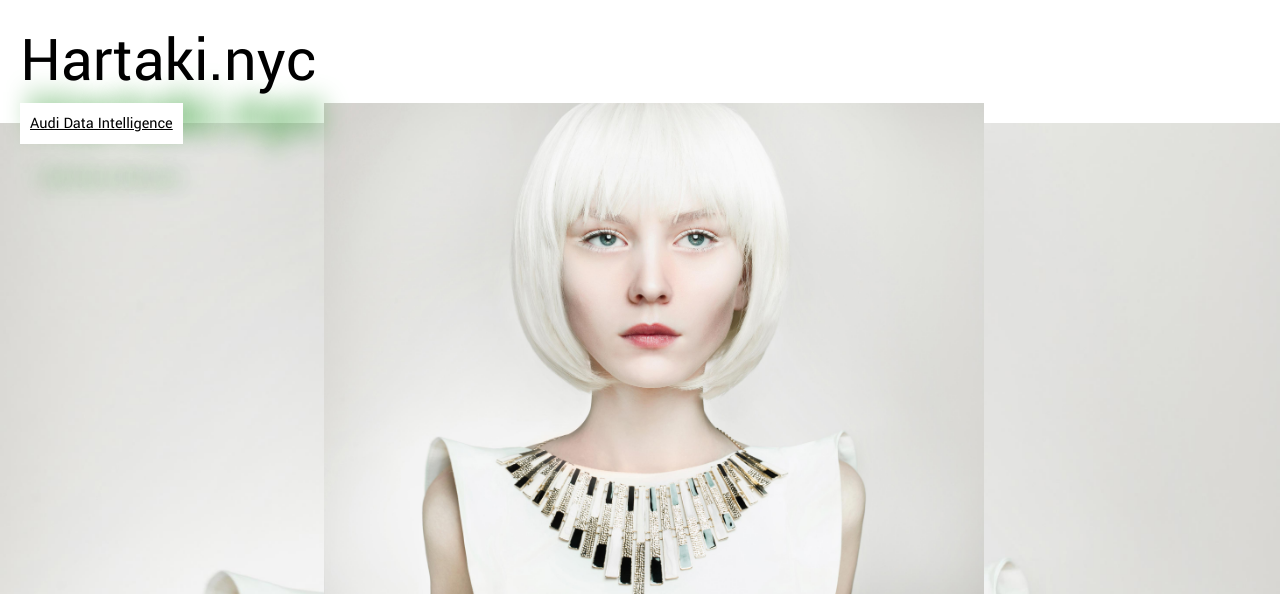
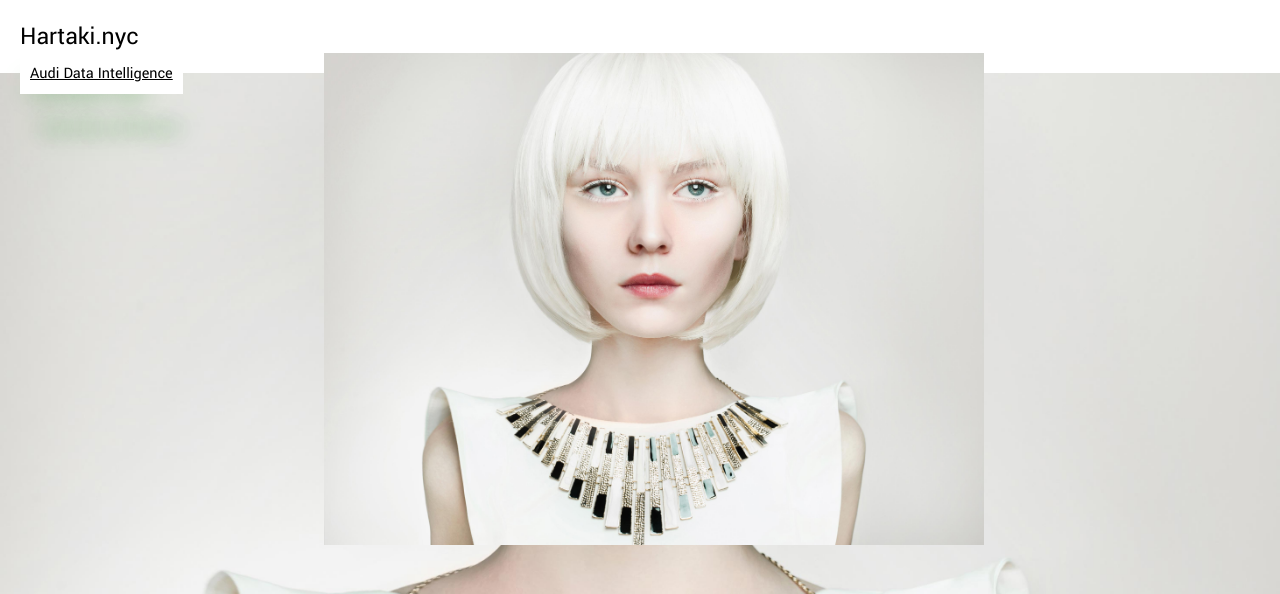
Before and after one commit to Hartaki/hartaki.github.io, a PHP site: page / in a window 1280 px wide. Shown: the top 594 px of the page. Run offline with PHP 8.4, Linux system fonts and the light colour scheme.

Commit message:
template

```diff
--- a/hartaki.css
+++ b/hartaki.css
@@ -20,7 +20,7 @@ body {
   z-index: 1781;
   position: absolute;
   width: 100%;
-  font-size: 400%;
+  font-size: 160%;
 
 }
 
```
